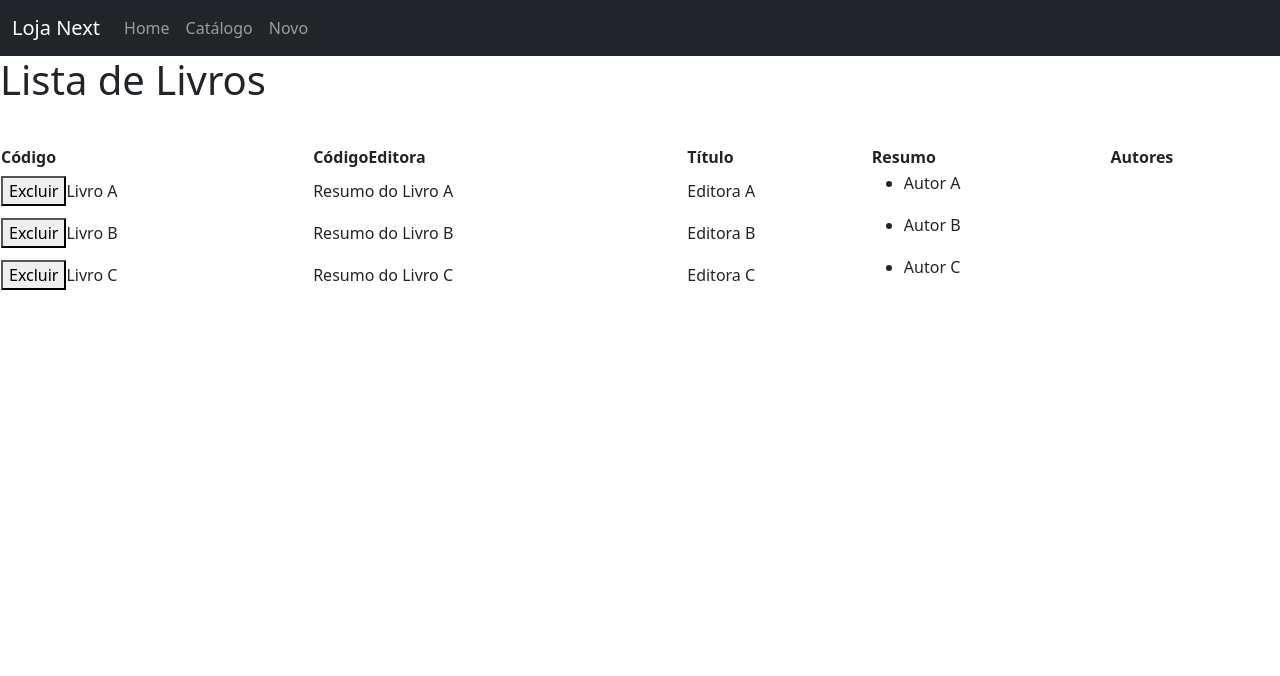
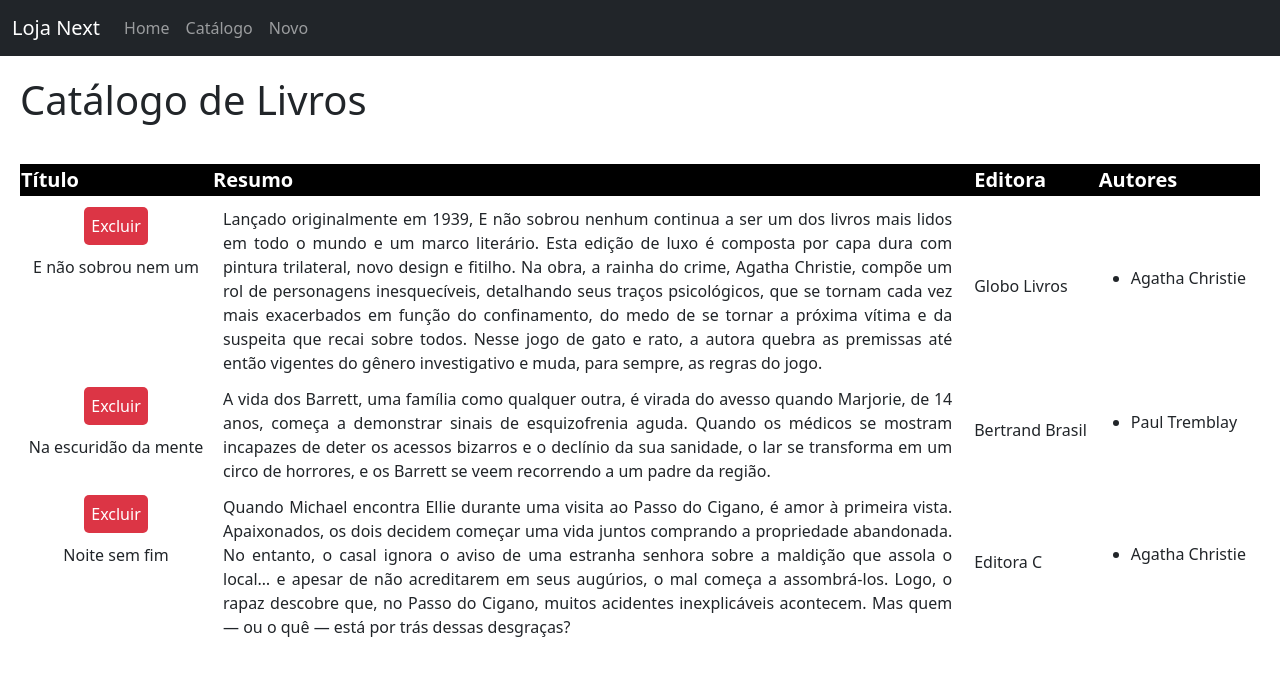
Before and after one commit to Larissa-Gnandt/livros-next, a Next.js app: page /LivroLista in a window 1280 px wide. Shown: the top 676 px of the page. Built offline with nearby package versions, Linux system fonts and the light colour scheme.

Commit message:
Ajustes nos estilos da página de Catálogo de Livros

```diff
--- a/classes/controle/ControleEditora.ts
+++ b/classes/controle/ControleEditora.ts
@@ -4,20 +4,17 @@ class ControleEditora {
   private editoras: Array<Editora>;
 
   constructor() {
-    // Inicializando o array de editoras com três exemplos
     this.editoras = [
-      { codEditora: 1, nome: "Editora A" },
-      { codEditora: 2, nome: "Editora B" },
+      { codEditora: 1, nome: "Globo Livros" },
+      { codEditora: 2, nome: "Bertrand Brasil" },
       { codEditora: 3, nome: "Editora C" },
     ];
   }
 
-  // Método para retornar todas as editoras
   getEditoras(): Array<Editora> {
     return this.editoras;
   }
 
-  // Método para retornar o nome da editora utilizando filter
   getNomeEditora(codEditora: number): string | undefined {
     const editoraFiltrada = this.editoras.filter(
       (e) => e.codEditora === codEditora
--- a/classes/controle/ControleLivros.ts
+++ b/classes/controle/ControleLivros.ts
@@ -4,28 +4,30 @@ export class ControleLivro {
   private livros: Array<Livro>;
 
   constructor() {
-    // Inicializando o array de livros com três exemplos
     this.livros = [
       {
         codigo: 1,
         codEditora: 1,
-        titulo: "Livro A",
-        resumo: "Resumo do Livro A",
-        autores: ["Autor A"],
+        titulo: "E não sobrou nem um",
+        resumo:
+          "Lançado originalmente em 1939, E não sobrou nenhum continua a ser um dos livros mais lidos em todo o mundo e um marco literário. Esta edição de luxo é composta por capa dura com pintura trilateral, novo design e fitilho. Na obra, a rainha do crime, Agatha Christie, compõe um rol de personagens inesquecíveis, detalhando seus traços psicológicos, que se tornam cada vez mais exacerbados em função do confinamento, do medo de se tornar a próxima vítima e da suspeita que recai sobre todos. Nesse jogo de gato e rato, a autora quebra as premissas até então vigentes do gênero investigativo e muda, para sempre, as regras do jogo.",
+        autores: ["Agatha Christie "],
       },
       {
         codigo: 2,
         codEditora: 2,
-        titulo: "Livro B",
-        resumo: "Resumo do Livro B",
-        autores: ["Autor B"],
+        titulo: "Na escuridão da mente",
+        resumo:
+          "A vida dos Barrett, uma família como qualquer outra, é virada do avesso quando Marjorie, de 14 anos, começa a demonstrar sinais de esquizofrenia aguda. Quando os médicos se mostram incapazes de deter os acessos bizarros e o declínio da sua sanidade, o lar se transforma em um circo de horrores, e os Barrett se veem recorrendo a um padre da região.",
+        autores: ["Paul Tremblay"],
       },
       {
         codigo: 3,
         codEditora: 3,
-        titulo: "Livro C",
-        resumo: "Resumo do Livro C",
-        autores: ["Autor C"],
+        titulo: "Noite sem fim",
+        resumo:
+          "Quando Michael encontra Ellie durante uma visita ao Passo do Cigano, é amor à primeira vista. Apaixonados, os dois decidem começar uma vida juntos comprando a propriedade abandonada. No entanto, o casal ignora o aviso de uma estranha senhora sobre a maldição que assola o local… e apesar de não acreditarem em seus augúrios, o mal começa a assombrá-los. Logo, o rapaz descobre que, no Passo do Cigano, muitos acidentes inexplicáveis acontecem. Mas quem ― ou o quê ― está por trás dessas desgraças?",
+        autores: ["Agatha Christie "],
       },
     ];
   }
@@ -48,13 +50,10 @@ export class ControleLivro {
   }
 }
 
-// Exemplo de uso da classe
 const controleLivro = new ControleLivro();
 
-// Obter todos os livros
 console.log("Livros:", controleLivro.obterLivros());
 
-// Incluir um novo livro
 controleLivro.incluir({
   codigo: 4,
   codEditora: 1,
@@ -62,10 +61,5 @@ controleLivro.incluir({
   resumo: "Resumo do Livro D",
   autores: ["Autor D"],
 });
-console.log("Livros após inclusão:", controleLivro.obterLivros());
-
-// Excluir um livro pelo código
-controleLivro.excluir(2);
-console.log("Livros após exclusão:", controleLivro.obterLivros());
 
 export default ControleLivro;
--- a/componentes/LinhaLivro.tsx
+++ b/componentes/LinhaLivro.tsx
@@ -19,18 +19,48 @@ export const LinhaLivro: React.FC<LinhaLivroProps> = (props) => {
 
   return (
     <tr>
-      <td>
-        <button onClick={() => excluir(livro.codigo)}>Excluir</button>
-        {livro.titulo}
+      <td
+        style={{
+          display: "flex",
+          flexDirection: "column",
+          alignItems: "center",
+          justifyContent: "center",
+        }}
+      >
+        <button
+          style={{
+            backgroundColor: "rgb(220, 53, 69)",
+            color: "white",
+            padding: "7px",
+            border: "none",
+            borderRadius: "5px",
+            marginTop: "10px",
+          }}
+          onClick={() => excluir(livro.codigo)}
+        >
+          Excluir
+        </button>
+        <div style={{ textAlign: "center", marginTop: "10px" }}>
+          {livro.titulo}
+        </div>
       </td>
-      <td>{livro.resumo}</td>
+      <td
+        style={{
+          maxWidth: "700px",
+          overflowWrap: "break-word",
+          whiteSpace: "normal",
+          marginTop: "10px",
+        }}
+      >
+        <div style={{ marginTop: "10px", marginLeft: '10px',marginRight: '20px', textAlign: "justify" }}>
+          {livro.resumo}
+        </div>
+      </td>
       <td>{nomeEditora}</td>
       <td>
         <ul>
           {livro.autores && livro.autores.length > 0 ? (
-            livro.autores.map((autor) => (
-              <li key={autor}>{autor}</li> // Use um identificador único, se disponível
-            ))
+            livro.autores.map((autor) => <li key={autor}>{autor}</li>)
           ) : (
             <li>Nenhum autor disponível</li>
           )}
--- a/pages/LivroLista.tsx
+++ b/pages/LivroLista.tsx
@@ -1,10 +1,9 @@
-// LivroLista.tsx
-
-import { useState, useEffect } from 'react';
-import Head from 'next/head';
-import Menu from '../componentes/Menu'; // Assumindo que há um componente Menu
-import LinhaLivro from '../componentes/LinhaLivro'; // Assumindo que há um componente LinhaLivro
-import styles from '../src/app/page.module.css'; // Adjust the path and filename as necessary
+import { useState, useEffect } from "react";
+import Head from "next/head";
+import Menu from "../componentes/Menu"; // Assumindo que há um componente Menu
+import LinhaLivro from "../componentes/LinhaLivro"; // Assumindo que há um componente LinhaLivro
+import styles from "../src/app/page.module.css"; // Adjust the path and filename as necessary// Adjust the path and filename as necessary
+import "bootstrap/dist/css/bootstrap.min.css";
 
 const baseURL: string = "http://localhost:3000/api/livros";
 
@@ -17,17 +16,17 @@ const obterLivros = async () => {
 // Função para excluir um livro pelo código
 const excluirLivro = async (codigo: number) => {
   const resposta = await fetch(`${baseURL}/${codigo}`, {
-    method: 'DELETE'
+    method: "DELETE",
   });
   return resposta.ok;
 };
 
 interface Livro {
-  codigo: number,
-  codEditora: number,
-  titulo: string,
-  resumo: string,
-  autores: string[]
+  codigo: number;
+  codEditora: number;
+  titulo: string;
+  resumo: string;
+  autores: string[];
 }
 
 const LivroLista = () => {
@@ -56,25 +55,26 @@ const LivroLista = () => {
   return (
     <div className={styles.container}>
       <Head>
-        <title>Lista de Livros</title>
+        <title>Catálogo de Livros </title>
         <meta name="description" content="Visualização e exclusão de livros" />
         <link rel="icon" href="/favicon.ico" />
       </Head>
       <Menu />
+
+      <div style={{ marginTop: "20px", marginLeft: "20px",  marginRight: "20px"}}>
         <main className={styles.main}>
-        <h1>Lista de Livros</h1>
+          <h1>Catálogo de Livros</h1>
           <table>
-          <thead>
-            <tr>
-              <th>Código</th>
-              <th>CódigoEditora</th>
+            <thead style={{ backgroundColor: 'black', color: 'white', padding: "100px" }}>
+              <tr style={{ fontSize: "20px"}}>
                 <th>Título</th>
                 <th>Resumo</th>
+                <th>Editora</th>
                 <th>Autores</th>
               </tr>
             </thead>
               <tbody>
-            {livros.map((livro) => (
+                {livros.map((livro, index) => (
                   <LinhaLivro
                     key={livro.codigo}
                     livro={livro}
@@ -85,6 +85,7 @@ const LivroLista = () => {
           </table>
         </main>
       </div>
+    </div>
   );
 };
 
--- a/pages/api/livros/[codigo].ts
+++ b/pages/api/livros/[codigo].ts
@@ -8,7 +8,7 @@ export default async (req: NextApiRequest, res: NextApiResponse) => {
   try {
     switch (req.method) {
       case "DELETE":
-        controleLivro.excluir(Number(codigo)); // Exclua o livro pelo código
+        controleLivro.excluir(Number(codigo));
         res.status(200).json({ message: "Livro excluído com sucesso!" });
         break;
 
```
Lines whose indentation alone changed are shown as unchanged.
